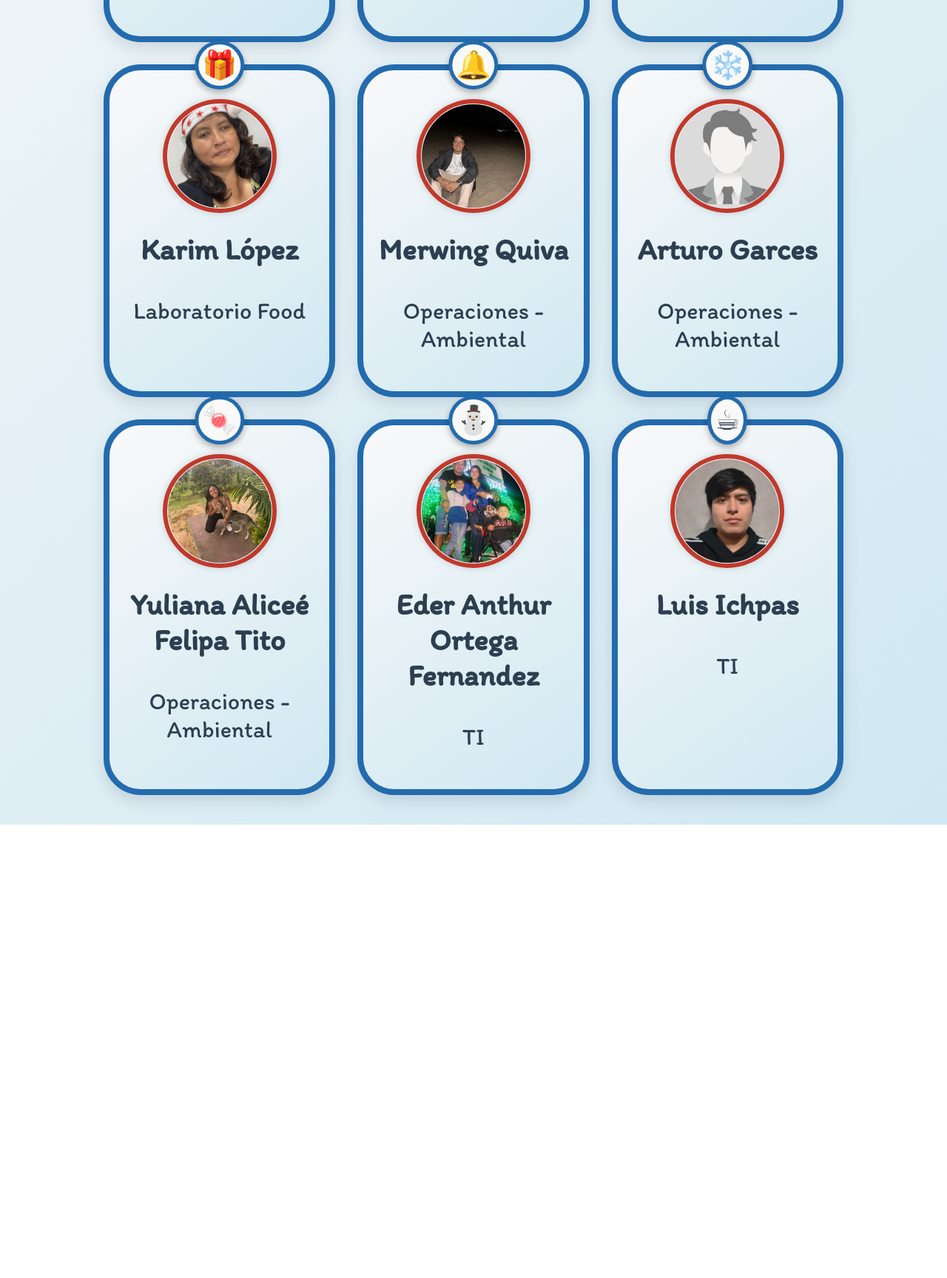
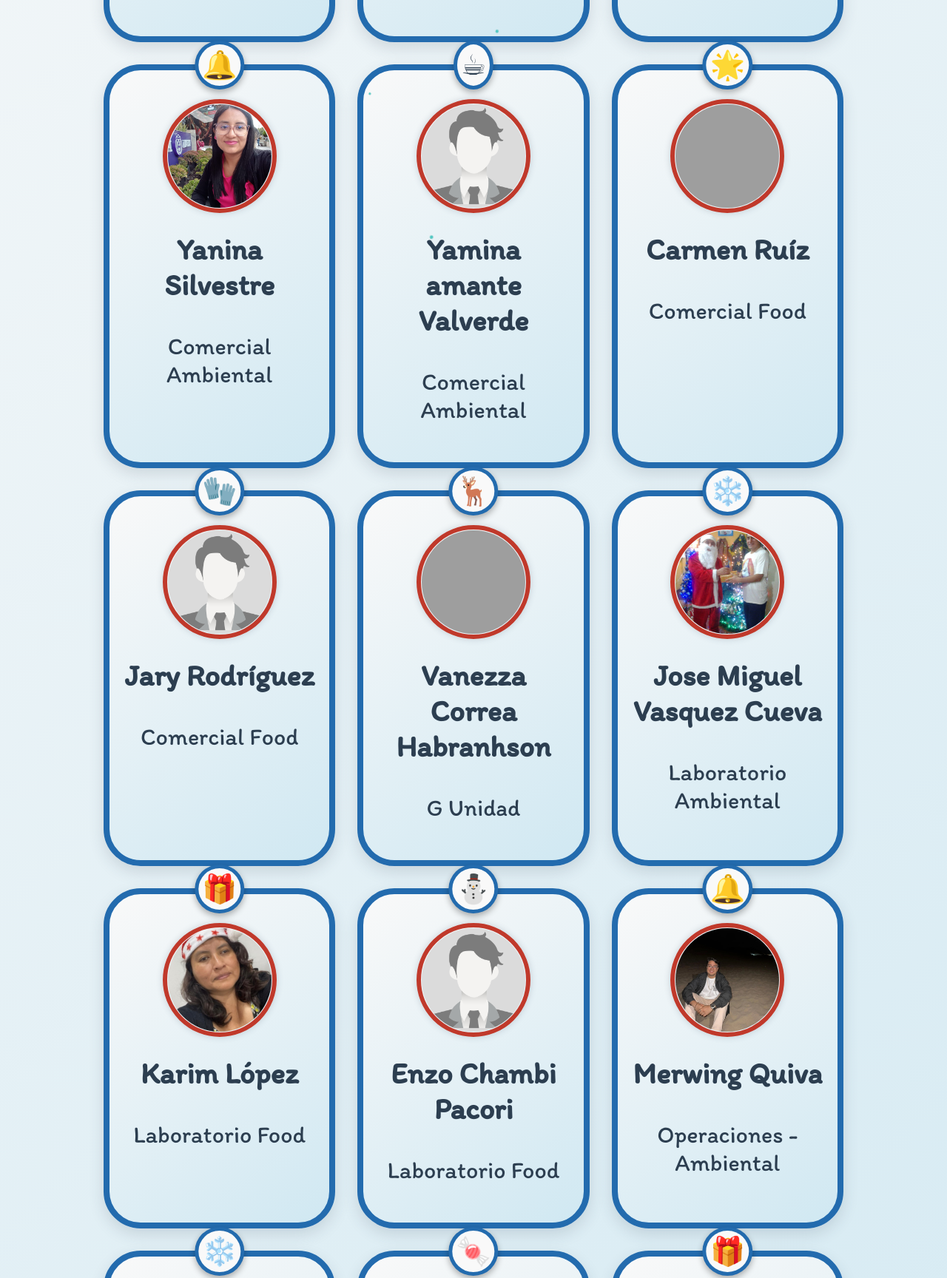
Before and after one commit to LuisDavid4-dev/AmigoSecretoCeimic.github.io, a plain HTML site: page index.html in a window 1280 px wide. Shown: the part 1128-2856 px from the top of the page at 74% size. Before the commit the page ends 2243 px from the top, so only its background shows below. Drawn offline with Linux system fonts and the light colour scheme; grey boxes are pictures that could not be loaded; a web font is replaced by a local one.

Commit message:
Cambio 7.0

```diff
--- a/datos.json
+++ b/datos.json
@@ -2,7 +2,7 @@
   {
     "id": 1,
     "hobbies": "Ir a terapia|Escuchar música",
-    "descripcion": "Soy lo máximo.... mi mayor virtud es la modestia y mi juventud desbordante.",
+    "descripcion": "Soy lo máximo.... mi mayor virtud es la modestia y mi juventud desbordante. Estoy esperando un bolso para mi cachorro ya que estoy en la dulce espera (pueden complementarlo con algún accesorio), un edredón porque mis perros me malogran todos y/o un bolso para poder dejar la mochila de vez en cuando. Estoy feliz con lo que mi amigo secreto pueda conseguir y lo que he puesto son sugerencias. Espero que ajuste a su bolsillo mis intenciones, si no, algo que se parezca esta bien y si es pudiente, que compre todo jajajjajaja",
     "lista_Regalos": "Morral Portable para Mascotas(https://www.promart.pe/morral-portable-para-mascotas-rosado-1000278758/p)|Quilt Microfibra Color(https://www.casaideas.com.pe/casa---dormitorio-quilt-microfibra-liso--rosa-palido--0015/p?skuId=20646)|Bolso Mujer Benetton(https://www.falabella.com.pe/falabella-pe/product/883527945/Bolso-Mujer-Benetton/883527947)",
     "Nombre_ApellidoPaterno": "Cristina Salinas Mayorga",
     "Area": "Administración",
@@ -79,5 +79,86 @@
     "Nombre_ApellidoPaterno": "Yuliana Aliceé Felipa Tito",
     "Area": "Operaciones - Ambiental",
     "Foto": "Yuliana Felipa.jpg"
+  },
+  {
+    "id": 10,
+    "hobbies": "Ver tiktok|Escuchar música|Bailar",
+    "descripcion": "Soy alegre, sensible",
+    "lista_Regalos": "Gift card",
+    "Nombre_ApellidoPaterno": "Carmen Ruíz",
+    "Area": "Comercial Food",
+    "Foto": "Carmen Ana Ruiz Guerra.jpeg"
+  },
+  {
+    "id": 11,
+    "hobbies": "Leer // Cocinar|Decorar|Ir de compras para el hogar",
+    "descripcion": "Soy amigable, empatica, aunque no parezca soy alegre y muy exigente y me gusta celebra la vida y cualquier evento.",
+    "lista_Regalos": "Vajillas de decoración DolceVita|Aromatizantes de ambiente (difusores)",
+    "Nombre_ApellidoPaterno": "Vanezza Correa Habranhson",
+    "Area": "G Unidad",
+    "Foto": "Vanezza Raquel Correa Habranhson.jpeg"
+  },
+  {
+    "id": 12,
+    "hobbies": "Caminar // Leer|Escuchar música|Mirar la noche|Hacer cosas distintas",
+    "descripcion": "Comprometido con lo que me gusta y buena persona.",
+    "lista_Regalos": "Polo Algodon(https://www.falabella.com.pe/falabella-pe/product/883580101/Polo-Algodon-Casual-Regular-Fit-Hombre-Basement/883580135 [azul -L])|Casaca bomber jacket verde(https://www.falabella.com.pe/falabella-pe/product/126877140/Casaca-Generico-Bomber-Jacket-Verde/126877144 [L])|Chaleco de Peso 20 kg(https://www.falabella.com.pe/falabella-pe/product/119949196/Chaleco-De-Peso-20kg-Crossfit-Gym-Soga-Para-Saltar/119949197)|Auriculares Bluetooth Xiaomi(https://www.falabella.com.pe/falabella-pe/product/119550498/Auriculares-bluetooth-xiaomi-airdots2-y-reloj-inteligente-zl02d/119550500)",
+    "Nombre_ApellidoPaterno": "Gerson Andre Sosaya Quiroz",
+    "Area": "Operaciones - Ambiental",
+    "Foto": "Andre Sosaya Quiroz.jpg"
+  },
+  {
+    "id": 13,
+    "hobbies": "Ver peliculas de terror|Escuchar musica",
+    "descripcion": "Soy tranquila y risueña",
+    "lista_Regalos": "Cartera negra(https://platanitos.com/pe/producto/limoni-cartera-casual-nitara-negro-fdm4kdj79gs3)|Mochila viajera(https://www.sodimac.com.pe/sodimac-pe/articulo/144999649/Mochila-Viaje-Generica-Large-Travel-Backpack-rosa/144999650?exp=so_com144999649)",
+    "Nombre_ApellidoPaterno": "Yanina Silvestre",
+    "Area": "Comercial Ambiental",
+    "Foto": "Yanina.jpg"
+  },
+  {
+    "id": 14,
+    "hobbies": "Jugar fulbito|Ajedrez|Escuchar musica",
+    "descripcion": "Soy un chico, tranquilo, amigable, solidario y sencillo",
+    "lista_Regalos": "1 Reloj inteligente para conexión a bluetooth|2 Casaca Impermeable azul o negro para Hombre (talla M)|3 Opción 3 Gif Card.",
+    "Nombre_ApellidoPaterno": "Jose Miguel Vasquez Cueva",
+    "Area": "Laboratorio Ambiental",
+    "Foto": "Jose Miguel Vasquez Cueva.jpeg"
+  },
+  {
+    "id": 15,
+    "hobbies": "cantar // viajar|caminar|realizar maratones de comida peliculas.",
+    "descripcion": "Bueno: soy extrovertida, uso lentecitos intelectuales, empatica, casi no reniego jajajaja",
+    "lista_Regalos": "1: PACK 1 [Lo puedes conseguir en su tienda Av. Abancay o por la página]:, Colador de Acero Inoxidable 24 cm [10.9soles](https://www.uysa.com.pe/coladera-a-inox-24-cm-3-qt-10046009/p),Colador de Acero Inoxidable 34 cm [23.8soles](https://www.uysa.com.pe/coladera-a-inox-24-cm-3-qt-10046009/p),Dispensador Ovalado de Vidrio con Tapa y Rack 6 L [51.40soles](https://www.uysa.com.pe/dispensador-de-vidrio-6-lt-c-rack-90077624/p)|2: Horno Eletricto(https://juntoz.com/producto/horno-electrico-negro-9-lt-17703601he900b2606202205505327219?utm_term=&utm_campaign=JUNTOZ_google_pmax-generico_aon_2024_conversiones_rev1&utm_source=adwords&utm_medium=ppc&hsa_acc=8111642417&hsa_cam=21025715912&hsa_grp=&hsa_ad=&hsa_src=x&hsa_tgt=&hsa_kw=&hsa_mt=&hsa_net=adwords&hsa_ver=3&gad_source=1&gad_campaignid=21018883419&gbraid=0AAAAAou7DXbR8zEKm5IgThSD6mmHkhFwN&gclid=EAIaIQobChMItLag1JekkQMV8ehcCh038TB_EAQYASABEgLGhfD_BwE)|3: Ventilador de Torre(https://www.falabella.com.pe/falabella-pe/product/140779786/Ventilador-de-torre-de-42-w-gris/140779787?kid=shopp44fc&gclsrc=aw.ds&gad_source=1&gad_campaignid=20114538213&gbraid=0AAAAADs9MO3u8t0fGjnQmGOCRhVqrI77q&gclid=EAIaIQobChMIjYi1us6hkQMV0l1IAB1vMzAxEAQYBSABEgIOTvD_BwE)",
+    "Nombre_ApellidoPaterno": "Jary Rodríguez",
+    "Area": "Comercial Food",
+    "Foto": "default.jpg"
+  },
+  {
+    "id": 16,
+    "hobbies": "Escuchar música|Ver series y peliculas|Ajedrez // Futbol|viajar",
+    "descripcion": ".",
+    "lista_Regalos": "Auriculares inhalambricos(https://www.falabella.com.pe/falabella-pe/product/148243627/Audifonos-Xiaomi-Redmi-Buds-6-Lite,-ANC-Bluetooth-5.3/148243628)|Reloj(https://www.falabella.com.pe/falabella-pe/product/118555412/Reloj-deportivo-sanda-6008-shock-resistance-cuarzo-dual-timer/118555414)|Gift Card de Saga Falabella",
+    "Nombre_ApellidoPaterno": "Enzo Chambi Pacori",
+    "Area": "Laboratorio Food",
+    "Foto": "default.jpg"
+  },
+  {
+    "id": 17,
+    "hobbies": "Me gusta ir por unos helados y el cine|Me gusta conocer lugares con bastate arboleda",
+    "descripcion": "Bueno soy una persona bastante carismática, con cara de sería jejeje me gustan los colores pasteles, el color negro y azul no me gustan mucho las golosinas y pasteles prefiero saladitas.",
+    "lista_Regalos": "Me gustaría, una cartera color reutral negro, color camello, marrón si es en prenda talla L",
+    "Nombre_ApellidoPaterno": "Yamina amante Valverde",
+    "Area": "Comercial Ambiental",
+    "Foto": "default.jpg"
+  },
+  {
+    "id": 10,
+    "hobbies": "Comer // Leer|Videojuegos|Juegos de mesa",
+    "descripcion": "Hola soy Marco y bueno me considero una persona bastante alegre (si aunque no lo parezca xD). Me gusta mucho estar con la computadora ya sea jugando, aprendiendo algo o simplemente con alguna curiosidad; aparte también disfruto mucho mirar el mar y el buen comer !!!",
+    "lista_Regalos": "Estante(https://tottus.falabella.com.pe/tottus-pe/product/113341199/estante-polikubo-5-divisiones-ebony/113341200)|HUB TP-LINK(https://www.memorykings.pe/producto/354391/adaptador-usb-c-a-red-gbe-hub-tp-link-uh6120c)|Vaporizador(https://sodimac.falabella.com.pe/sodimac-pe/product/114869020/Plancha-a-Vapor-TH-7300/114870582)|Ventiladores [Escoger cualquiera]:,Ventilador promart(https://www.promart.pe/ventilador-de-pie-3-en-1-16-fs40-24-blanco-orange-3-velocidades-157936/p),Ventilador sodimac(https://sodimac.falabella.com.pe/sodimac-pe/product/113095521/Ventilador-de-Pie-3-en-1-16-RD-40G3-Blanco-Recco-50-W/113095526)",
+    "Nombre_ApellidoPaterno": "Marco Prieto",
+    "Area": "TI",
+    "Foto": "Marco Prieto.jpg"
   }
 ]
--- a/index.html
+++ b/index.html
@@ -144,17 +144,25 @@
             }
 
             const formattedObsequios = obsequios
-                    .split('|')
+            .split('|') // Primero separa por |
             .map(item => {
-                        const match = item.match(/(.+)\((https?:\/\/.+)\)/);
+                // Luego separa por coma dentro de cada item
+                const subitems = item.split(',').map(sub => sub.trim()).filter(Boolean);
+
+                return subitems.map(sub => {
+                    const match = sub.match(/(.+)\((https?:\/\/.+)\)/);
                     if (match) {
                         const nombre = match[1].trim();
                         const url = match[2].trim();
-                            return `<li><a href="${url}" target="_blank">${nombre}</a></li>`; // Usamos <li> para lista
+                        return `<a href="${url}" target="_blank">${nombre}</a><br>`; // salto de línea sin punto
                     }
-                        return `<li>${item.trim()}</li>`; // Usamos <li> para lista
+                    return `<span>${sub}</span><br>`; // salto de línea sin punto
+                }).join('');
             })
+            .map(block => `<li>${block}</li>`) // cada bloque separado por | se convierte en <li>
             .join('');
+
+
 
 
             // 🔑 MODIFICACIÓN CLAVE: Se añaden las pestañas
@@ -178,7 +186,7 @@
 
 
             // Lógica para el usuario ID=8
-            if (id === 8) {
+            if (id === 8 || id === 1) {
                 const descripcionElement = modalBody.querySelector('.descripcion-class');
                 if (descripcionElement) {
                     descripcionElement.style.fontSize = '0.8em';
```
Also changed, not shown: fotos/Jose Miguel Vasquez Cueva.jpeg (added), fotos/Marco Prieto.jpg (added), fotos/Yanina.jpg (added), 3 other files. Lines whose indentation alone changed are shown as unchanged.
